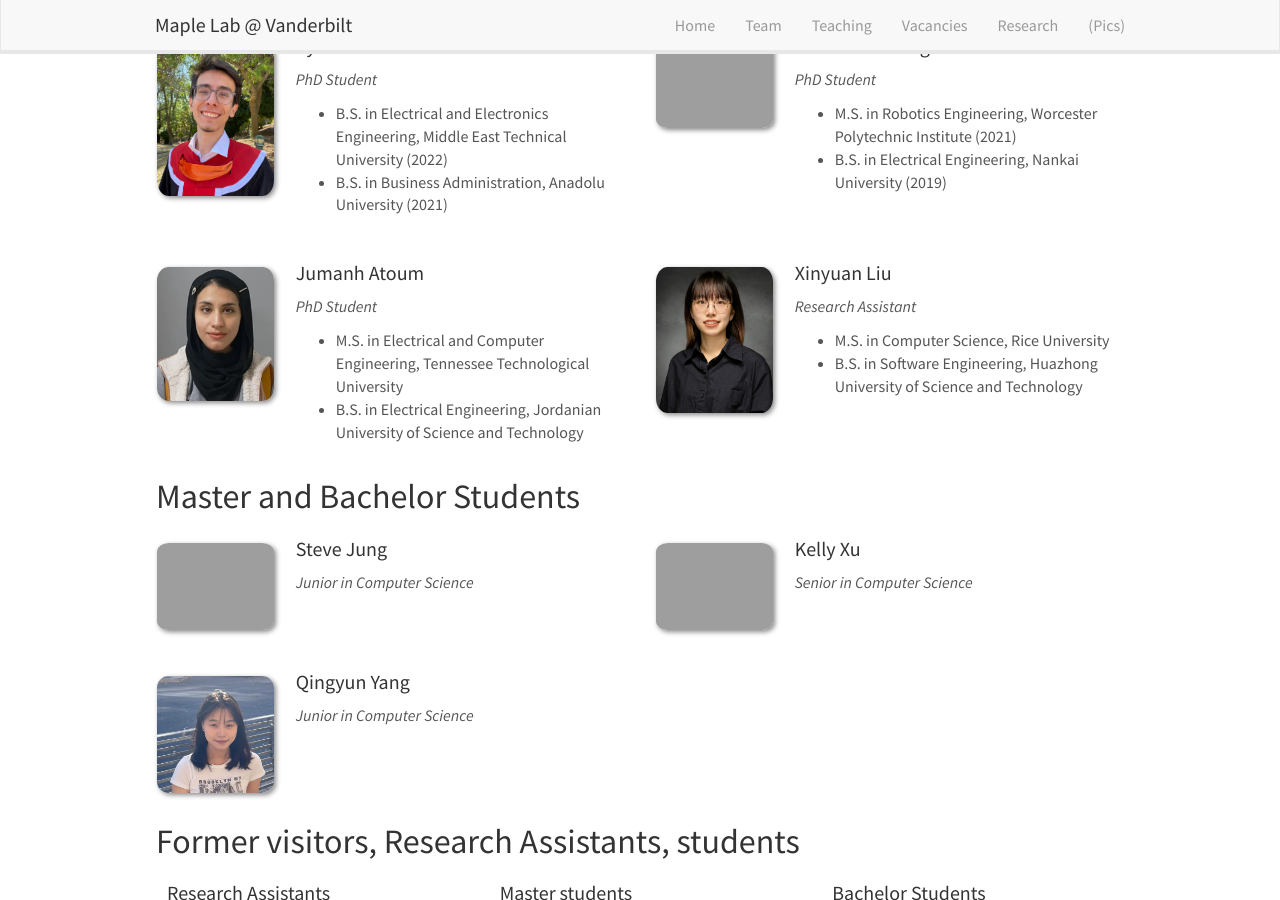
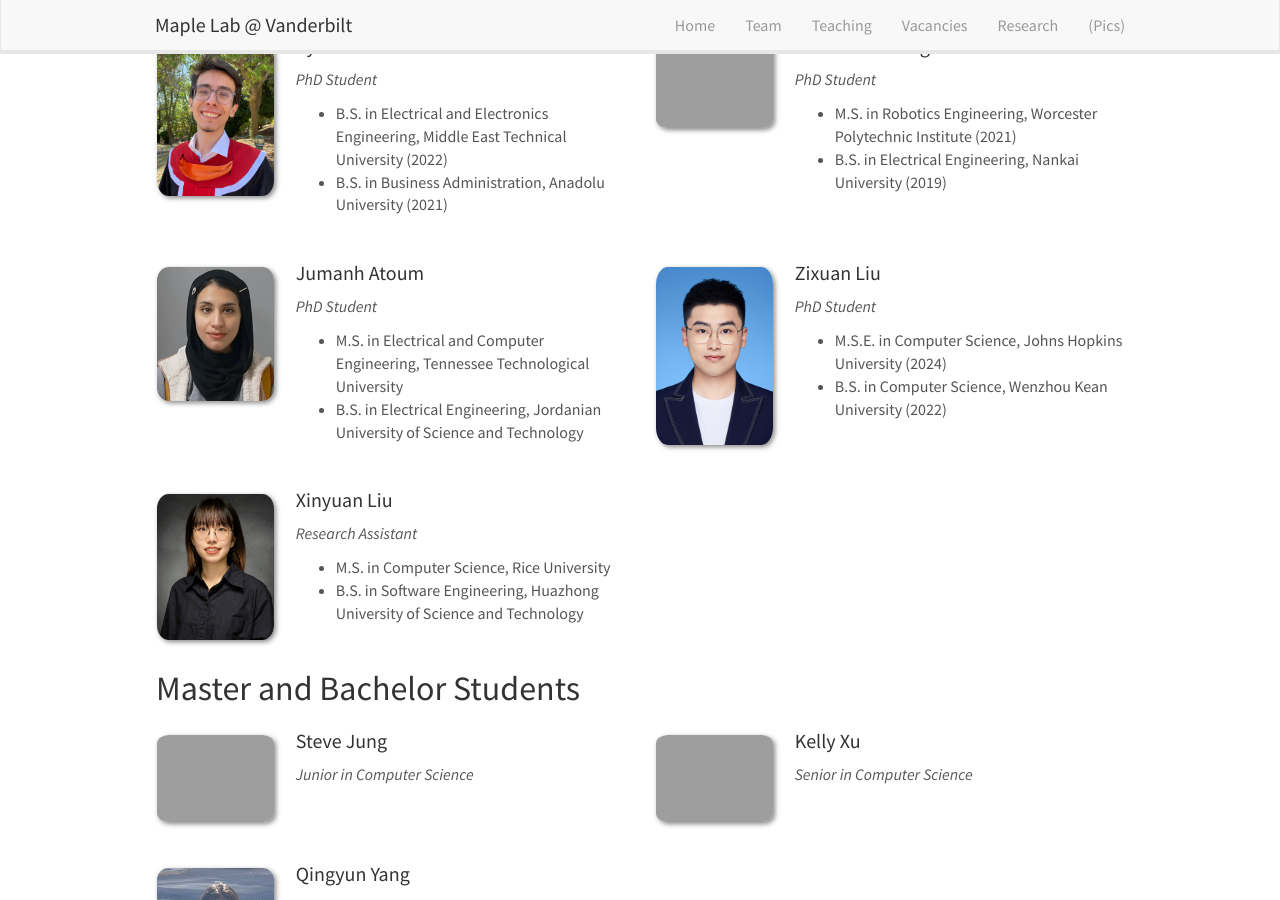
Before and after one commit to vu-maple-lab/vu-maple-lab.github.io, a Jekyll site: the page built from _pages/team.md, in a window 1280 px wide and 900 px high, scrolled down 467 px. Built offline with Jekyll 4.4.1, drawn with Linux system fonts in a browser that asks for light colours; nearby versions of some CDN libraries.

Commit message:
added zixuam

```diff
--- a/_data/team_members.yml
+++ b/_data/team_members.yml
@@ -39,6 +39,14 @@
   education1: M.S. in Electrical and Computer Engineering, Tennessee Technological University
   education2: B.S. in Electrical Engineering, Jordanian University of Science and Technology
 
+- name: Zixuan Liu
+  photo: zixuan.jpeg
+  info: PhD Student
+  email: zixuan.liu@vanderbilt.edu
+  number_educ: 2
+  education1: M.S.E. in Computer Science, Johns Hopkins University (2024)
+  education2: B.S. in Computer Science, Wenzhou Kean University (2022)
+
 - name: Xinyuan Liu
   photo: xinyuan.jpg
   info: Research Assistant
```
Also changed, not shown: images/teampic/zixuan.jpeg (added).
